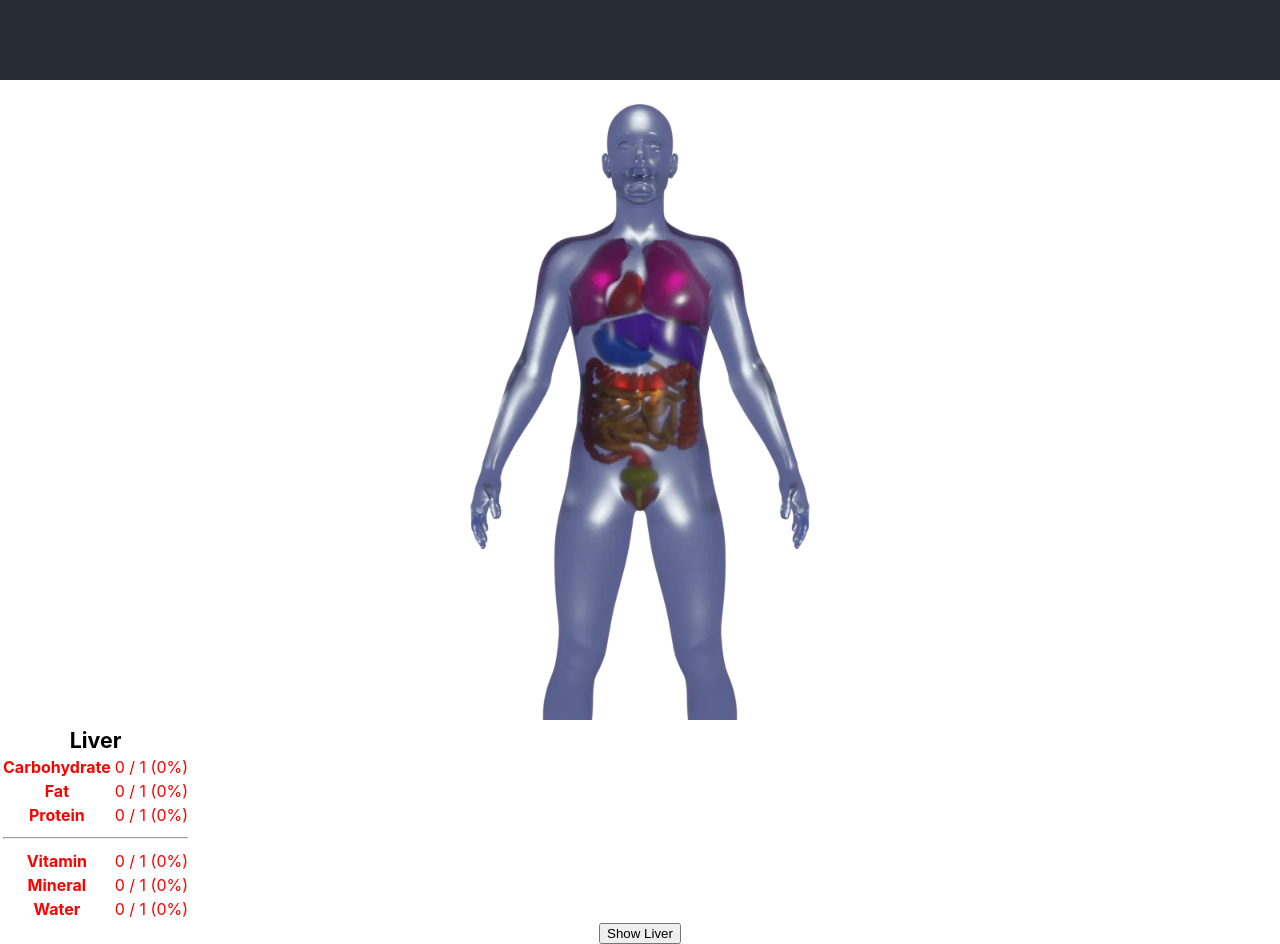
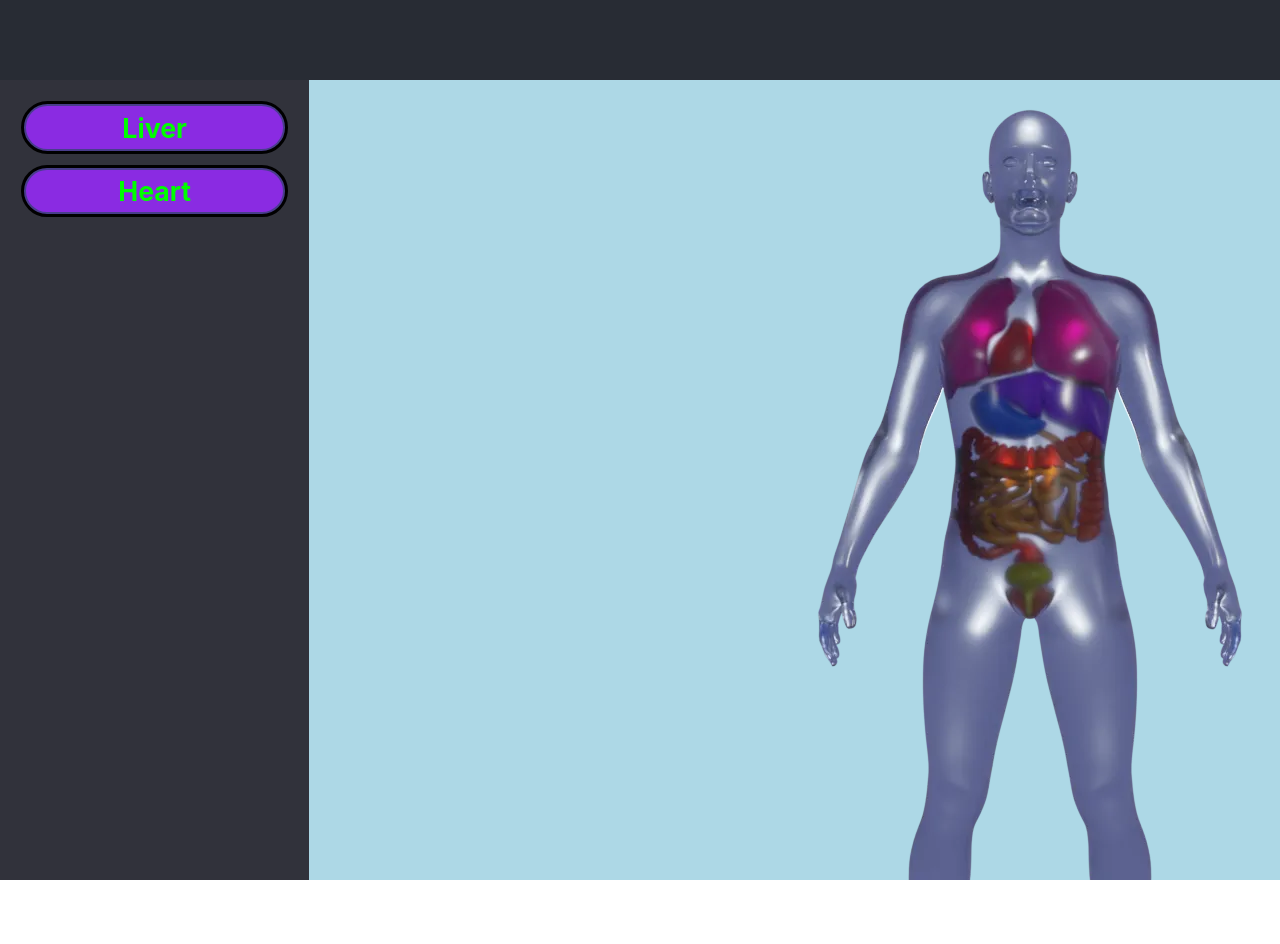
Before and after one commit to SchwarzChristian/NutriSim, a React (Create React App) app in the folder nutri-sim-frontend/: page / in a window 1280 px wide. After the commit the page ends 880 px from the top, so only its background shows below. Built offline with nearby package versions, Linux system fonts and the light colour scheme.

Commit message:
improved styling

```diff
--- a/nutri-sim-frontend/src/components/App.tsx
+++ b/nutri-sim-frontend/src/components/App.tsx
@@ -1,6 +1,6 @@
 import React from 'react';
 import '../styles/App.css';
-import { StatusDisplay } from './StatusDisplay';
+import StatusDisplay from './StatusDisplay';
 
 export default class App extends React.Component {
   public render(): JSX.Element {
--- a/nutri-sim-frontend/src/components/BodyPartInfo.tsx
+++ b/nutri-sim-frontend/src/components/BodyPartInfo.tsx
@@ -1,6 +1,6 @@
 import React from "react";
-import { BodyPart } from "../entities/BodyPart";
-import { ElementStorage } from "../entities/ElementStorage";
+import BodyPart from "../entities/BodyPart";
+import ElementStorage from "../entities/ElementStorage";
 import "../styles/BodyPartInfo.css";
 
 interface Props {
@@ -12,25 +12,58 @@ interface State {
 }
 
 export default class BodyPartInfo extends React.Component<Props, State> {
+    public state: State;
+
+    constructor(props: Props) {
+        super(props);
+        this.state = {
+            isExpanded: false
+        }
+
+        this.toogleIsExpanded = this.toogleIsExpanded.bind(this);
+    }
+
     public render(): JSX.Element {
         var nutritions = this.props.part.nutritions;
-        return <>
-            <table>
+
+        var tag = <></>;
+
+        return <table className="body-part-info" onClick={this.toogleIsExpanded}>
+            <thead>
                 <tr>
                     <th colSpan={2} className="part-name">
                         {this.props.part.name}
                     </th>
                 </tr>
+            </thead>
+            <tbody hidden={!this.state.isExpanded}>
                 {this.buildRow("Carbohydrate", nutritions.Carbohydrate)}
                 {this.buildRow("Fat", nutritions.Fat)}
                 {this.buildRow("Protein", nutritions.Protein)}
-                <tr><td colSpan={2}><hr /></td></tr>
                 {this.buildRow("Vitamin", nutritions.Vitamin)}
                 {this.buildRow("Mineral", nutritions.Mineral)}
                 {this.buildRow("Water", nutritions.Water)}
-            </table>
-        </>
+            </tbody>
+        </table>
+    }
 
+    public toogleIsExpanded(): void {
+        if (this.state.isExpanded) this.hide();
+        else this.show();
+    }
+
+    public show(): void {
+        this.setIsExpanded(true);
+    }
+
+    public hide(): void {
+        this.setIsExpanded(false);
+    }
+
+    public setIsExpanded(value: boolean): void {
+        var state = this.state;
+        state.isExpanded = value;
+        this.setState(state);
     }
 
     private buildRow(name: string, data: ElementStorage): JSX.Element {
@@ -41,10 +74,11 @@ export default class BodyPartInfo extends React.Component<Props, State> {
         if (percentage > 0.8) className = "good";
         if (percentage > 1) className = "oversaturated";
 
-        return <tr className={"nutrition-element-" + className}>
+        var valueString = `${data.stored} / ${data.limit} (${percentage.toString(2)}%)`
+        return <tr className={"nutrition-element-row nutrition-element-" + className}>
             <th className="nutrition-element-name">{name}</th>
             <td className="nutrition-element-value">
-                {data.stored} / {data.limit} ({percentage.toString(2)}%)
+                {valueString}
             </td>
         </tr>
 
--- a/nutri-sim-frontend/src/components/StatusDisplay.tsx
+++ b/nutri-sim-frontend/src/components/StatusDisplay.tsx
@@ -1,24 +1,33 @@
+import React from "react"
 import status_figure from "../assets/liver/liver.initial.webp"
-import { BodyPart } from "../entities/BodyPart"
-import { NutritionStorage } from "../entities/NutritionStorage"
+import BodyPart from "../entities/BodyPart"
+import NutritionStorage from "../entities/NutritionStorage"
 import "../styles/StatusDisplay.css"
 import BodyPartInfo from "./BodyPartInfo"
 
-function StatusDisplay() {
-	var part: BodyPart = {
+export default class StatusDisplay extends React.Component {
+	public render(): JSX.Element {
+		var liver: BodyPart = {
 			name: "Liver",
 			nutritions: new NutritionStorage(),
 		};
 
+		var heart: BodyPart = {
+			name: "Heart",
+			nutritions: new NutritionStorage(),
+		};
+
 		return <div className="status-display">
+			<ul className="body-part-list">
+				<li key={liver.name}><BodyPartInfo part={liver}></BodyPartInfo></li>
+				<li key={heart.name}><BodyPartInfo part={heart}></BodyPartInfo></li>
+			</ul>
+			<p className="spacing" />
 			<img src={status_figure} className="status-figure" alt="status figure" />
-		<BodyPartInfo part={part}></BodyPartInfo>
-		<button onClick={animate}>Show Liver</button>
 		</div>
 	}
 
-function animate() {
+	private animate() {
 
 	}
-
-export { StatusDisplay }
+}
--- a/nutri-sim-frontend/src/entities/BodyPart.ts
+++ b/nutri-sim-frontend/src/entities/BodyPart.ts
@@ -1,6 +1,6 @@
-import { NutritionStorage } from "./NutritionStorage";
+import NutritionStorage from "./NutritionStorage";
 
-export class BodyPart {
+export default class BodyPart {
     public name: string = "<undefined>";
     public nutritions: NutritionStorage = new NutritionStorage;
 }
--- a/nutri-sim-frontend/src/entities/ElementStorage.ts
+++ b/nutri-sim-frontend/src/entities/ElementStorage.ts
@@ -1,6 +1,4 @@
-class ElementStorage {
+export default class ElementStorage {
     public stored: number = 0;
     public limit: number = 1;
 }
-
-export { ElementStorage }
--- a/nutri-sim-frontend/src/entities/NutritionStorage.ts
+++ b/nutri-sim-frontend/src/entities/NutritionStorage.ts
@@ -1,6 +1,6 @@
-import { ElementStorage } from "./ElementStorage";
+import ElementStorage from "./ElementStorage";
 
-export class NutritionStorage {
+export default class NutritionStorage {
     public Carbohydrate: ElementStorage = new ElementStorage();
     public Fat: ElementStorage = new ElementStorage();
     public Protein: ElementStorage = new ElementStorage();
--- a/nutri-sim-frontend/src/styles/App.css
+++ b/nutri-sim-frontend/src/styles/App.css
@@ -1,6 +1,7 @@
 .App {
   text-align: center;
   height: 100vh;
+  background-color: lightcyan;
 }
 
 .App-header {
@@ -13,3 +14,7 @@
   font-size: calc(10px + 2vmin);
   color: white;
 }
+
+.spacing {
+  flex-grow: 1;
+}
--- a/nutri-sim-frontend/src/styles/BodyPartInfo.css
+++ b/nutri-sim-frontend/src/styles/BodyPartInfo.css
@@ -1,13 +1,30 @@
+.body-part-info {
+	background-color: darkslateblue;
+	border: medium solid black;
+	border-radius: 20pt;
+	min-width: 200pt;
+}
+
+.body-part-info>thead th {
+	color: lime;
+	padding: 4pt;
+	font-size: 20pt;
+	background-color: blueviolet;
+	border-radius: 16pt;
+}
+
+.body-part-info>tbody th {
+	padding: 0 0 0 8pt;
+	text-align: left;
+}
+
+.body-part-info>tbody td {
+	padding: 0 8pt 0 0;
+	text-align: right;
+}
+
 .part-name {
 	font-size: 16pt;
-}
-
-.nutrition-element-name {
-	font-size: medium;
-}
-
-.nutrition-element-value {
-	font-size: medium;
 }
 
 .nutrition-element-low {
--- a/nutri-sim-frontend/src/styles/StatusDisplay.css
+++ b/nutri-sim-frontend/src/styles/StatusDisplay.css
@@ -1,9 +1,22 @@
 .status-display {
-	width: 100%;
+	display: flex;
+	background-color: lightblue;
+}
+
+.status-figure {
+	flex-wrap: nowrap;
 	height: 100%;
 }
 
-.status-figure {
-	height: 80%;
-	align-self: left;
+.body-part-list {
+	margin: 0;
+	padding: 8pt;
+	width: fit-content;
+	min-height: 100%;
+	background-color: rgb(49, 50, 59);
+	list-style-type: none;
 }
+
+.body-part-list>li {
+	margin: 8pt;
+}
```
Lines whose indentation alone changed are shown as unchanged.
